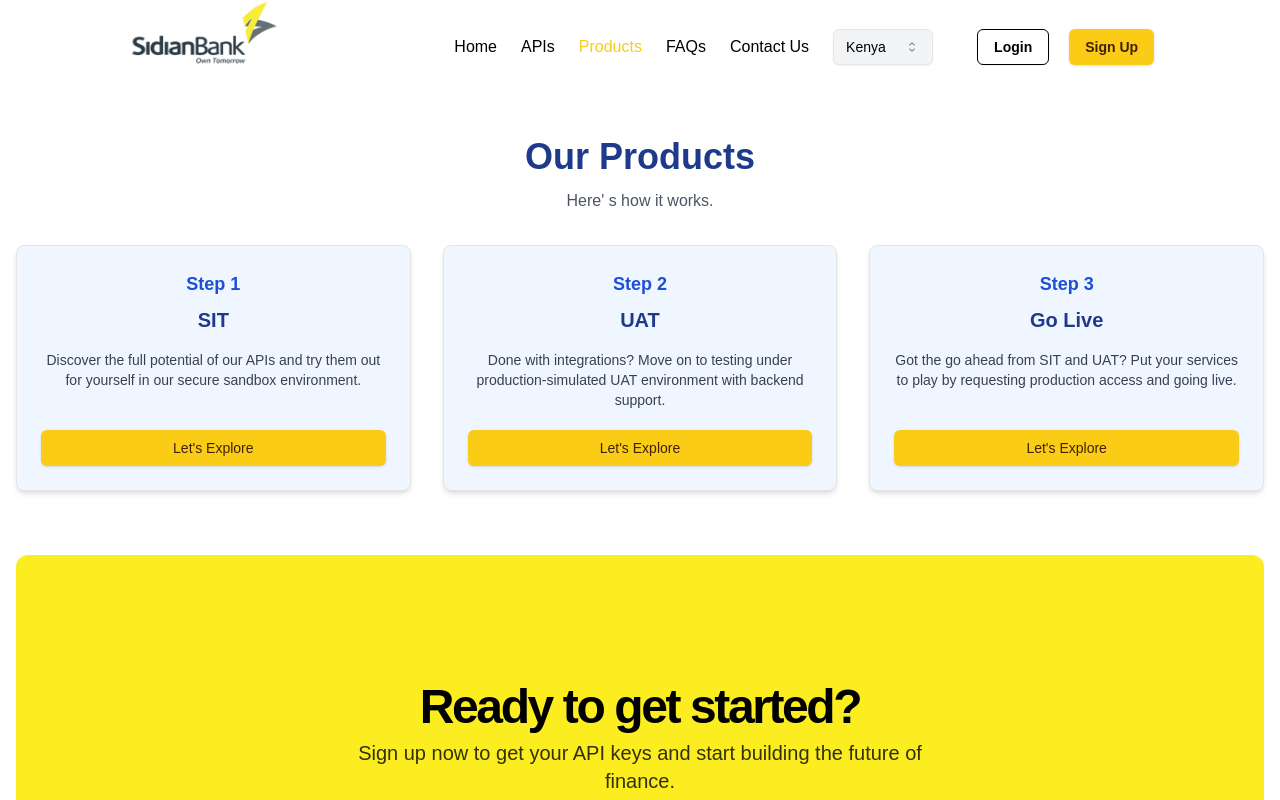
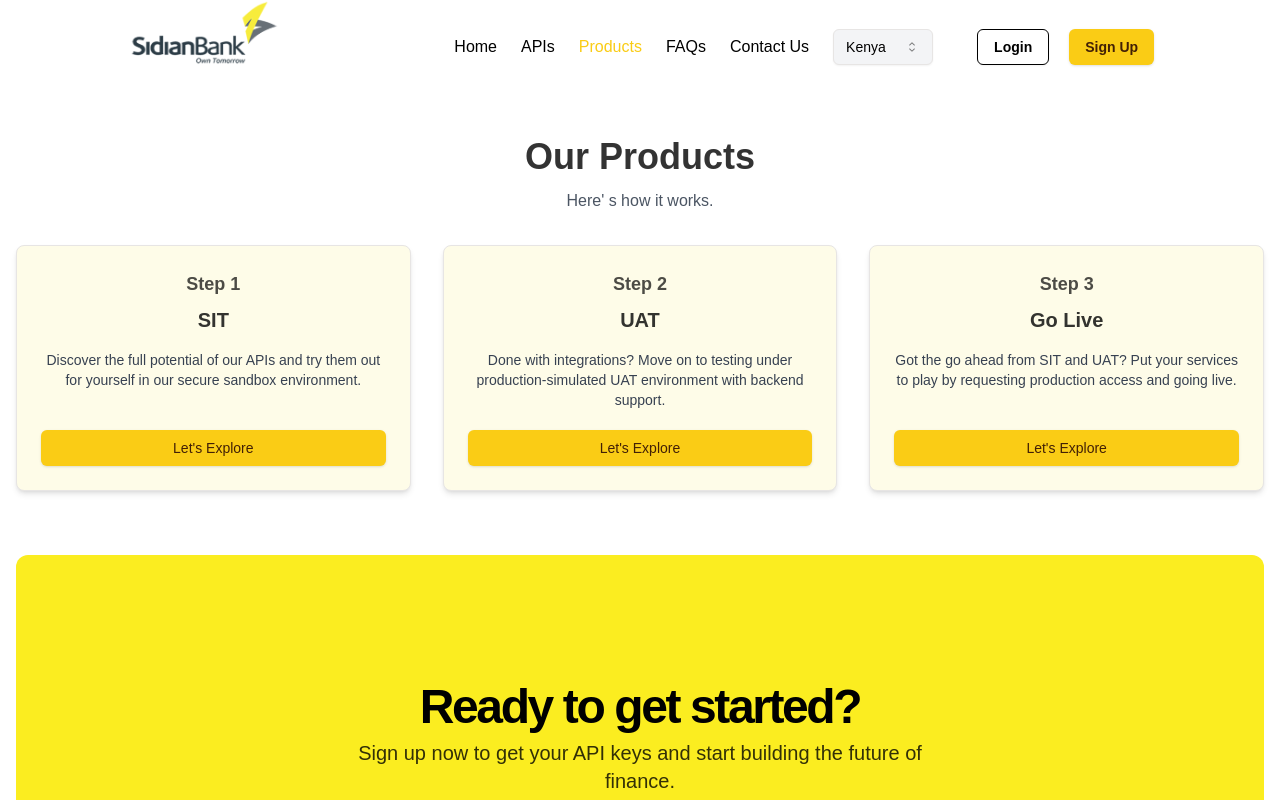
Before and after one commit to abhijayrajvansh/open-banking-second, a Next.js app: page /products in a window 1280 px wide. Shown: the top 800 px of the page. Built offline with nearby package versions, Linux system fonts and the light colour scheme.

Commit message:
wagmi: bug fixes & improvements

```diff
--- a/app/contact-us/page.tsx
+++ b/app/contact-us/page.tsx
@@ -10,7 +10,7 @@ const page = () => {
 
         <div>
           <Image height={600} width={600}
-            src="/images/flat-design-illustration-customer-support_23-2148887720.avif"
+            src="/images/contact-us-image.webp"
             alt="Contact Illustration"
           />
         </div>
--- a/app/products/sit/page.tsx
+++ b/app/products/sit/page.tsx
@@ -23,7 +23,7 @@ export default function ApiDocsPage() {
       <div className="bg-primary text-white p-8 flex justify-around px-1">
         <div>
           <h1 className="text-4xl font-bold mb-2">TEST IN SIT ENVIRONMENT</h1>
-          <p className="text-gray-100">
+          <p className="text-black/80">
             Discover the full potential of our APIs and try them out for
             yourself in our secure sandbox environment.
           </p>
@@ -68,7 +68,7 @@ export default function ApiDocsPage() {
                   </Button>
                   <Button
                     onClick={() => router.push('/apis/sandbox')}
-                    className="text-white"
+                    className="text-black"
                   >
                     View Details
                   </Button>
--- a/components/pages/Apis.tsx
+++ b/components/pages/Apis.tsx
@@ -22,7 +22,7 @@ const Apis = () => {
     <div className="px-5">
       <div className="p-4 rounded-lg">
         <div className="my-7 text-center flex flex-col gap-3">
-          <div className="text-4xl text-blue-900 font-semibold">Get started with Open Banking APIs</div>
+          <div className="text-4xl text-black/80 font-semibold">Get started with Open Banking APIs</div>
           <p className="text-gray-500">
             Build and securely integrate your digital solutions.
           </p>
--- a/components/pages/ContactUs.tsx
+++ b/components/pages/ContactUs.tsx
@@ -29,8 +29,8 @@ const ContactForm = () => {
   return (
     <div className="flex justify-center items-center min-h-screen">
       <div className="p-8 rounded-lg shadow-md w-full max-w-md">
-        <h2 className="text-2xl font-bold mb-6 text-blue-900">Get in touch</h2>
-        <p className="text-gray-400 mb-8">
+        <h2 className="text-2xl font-bold mb-6 text-black/80">Get in touch</h2>
+        <p className="text-gray-800 mb-8">
           We are here to get you started with your open banking journey. Contact us now.
         </p>
         <form onSubmit={handleSubmit}>
@@ -74,7 +74,7 @@ const ContactForm = () => {
               rows={4}
             />
           </div>
-          <Button className="w-full bg-blue-500 hover:bg-blue-600 text-white">
+          <Button className="w-full bg-primary hover:bg-yellow-300 text-black">
             Send
           </Button>
         </form>
--- a/components/pages/Faqs.tsx
+++ b/components/pages/Faqs.tsx
@@ -33,7 +33,7 @@ const FAQPage = () => {
   return (
     <div className="container flex justify-center mx-auto p-8 bg-gray-50 my-20 rounded">
       <div className="w-1/2 flex flex-col items-center">
-        <h1 className="text-4xl font-bold mb-6 text-center text-blue-900 ">Frequently asked questions</h1>
+        <h1 className="text-4xl font-bold mb-6 text-center text-black/80 ">Frequently asked questions</h1>
         <p className="text-center mb-8 text-gray-600">
           We understand that integrating APIs can be complex, but we are with you every step on the way. Here are some questions that might help you get started
         </p>
--- a/components/pages/Products.tsx
+++ b/components/pages/Products.tsx
@@ -31,7 +31,7 @@ export const Products = () => {
   const router = useRouter();
 
   return (
-    <section className="py-12 bg-white text-blue-900 container mx-auto px-4">
+    <section className="py-12 bg-white text-black/80 container mx-auto px-4">
       <div className="container mx-auto text-center">
         <h2 className="text-4xl font-bold mb-3">Our Products</h2>
         <p className="text-gray-600 mb-8">Here&apos;  s how it works.</p>
@@ -39,10 +39,10 @@ export const Products = () => {
           {products.map((product, index) => (
             <div
               key={index}
-              className="p-6 border rounded-lg shadow-md flex flex-col justify-between gap-5 transition-shadow bg-blue-50"
+              className="p-6 border rounded-lg shadow-md flex flex-col justify-between gap-5 transition-shadow bg-yellow-50"
             >
               <div>
-                <h3 className="text-lg font-semibold mb-2 text-blue-700">
+                <h3 className="text-lg font-semibold mb-2 text-black/70">
                   {product.step}
                 </h3>
                 <h4 className="text-xl font-bold mb-4">{product.title}</h4>
--- a/components/pages/Sidianbank.css
+++ b/components/pages/Sidianbank.css
@@ -1,25 +1,25 @@
 /* SidianBankPage.css */
 
 h1 {
-  @apply text-5xl text-gray-800 my-2 font-semibold
+  @apply text-5xl text-gray-800 my-5 font-semibold
 }
 
 h2 {
-  @apply text-4xl text-gray-700 my-2 font-semibold
+  @apply text-4xl text-gray-700 mt-2 font-semibold
 }
 
 h3 {
-  @apply text-3xl text-gray-600 my-2 font-semibold
+  @apply text-3xl text-gray-600 my-5 font-semibold
 }
 
 h4 {
-  @apply text-2xl text-gray-500 my-2 font-semibold
+  @apply text-2xl text-gray-500 my-5 font-semibold
 }
 
 h5 {
-  @apply text-xl text-gray-400 my-2 font-semibold
+  @apply text-xl text-gray-400 my-5 font-semibold
 }
 
 h6 {
-  @apply text-lg text-gray-300 my-2 font-semibold
+  @apply text-lg text-gray-300 my-5 font-semibold
 }
--- a/components/structures/ProductCard.tsx
+++ b/components/structures/ProductCard.tsx
@@ -46,7 +46,7 @@ const ProductCard = ({ product }: ProductCardProps ) => {
         </div>
         <CardFooter className='flex gap-3'>
           <Button variant={'outline'} className="w-full font-semibold">Docs</Button>
-          <Button onClick={handleViewDetails} className="w-full font-semibold text-white">View Details</Button>
+          <Button onClick={handleViewDetails} className="w-full font-semibold text-black">View Details</Button>
         </CardFooter>
       </Card>
     );
```
Also changed, not shown: public/images/contact-us-image.webp (added).
